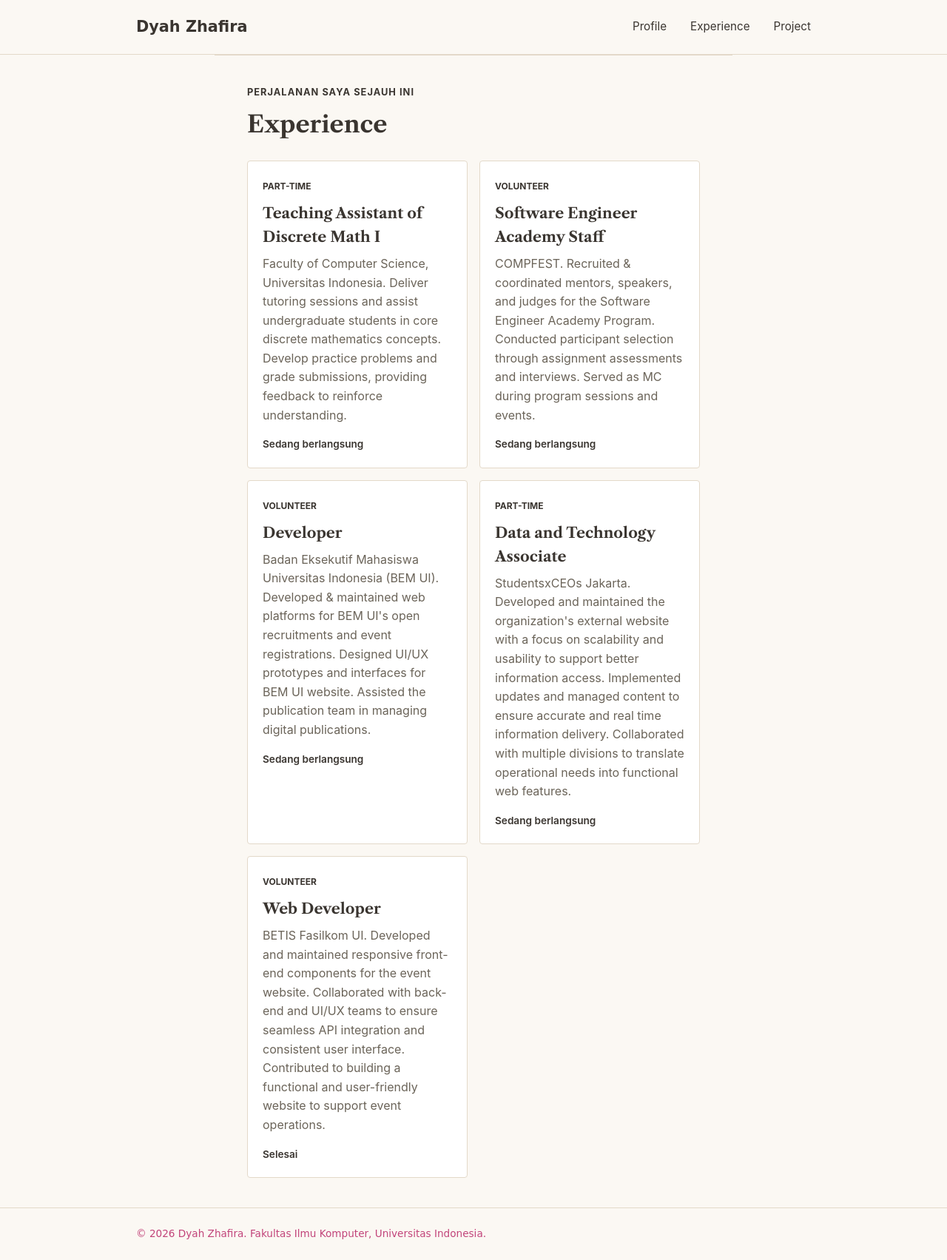
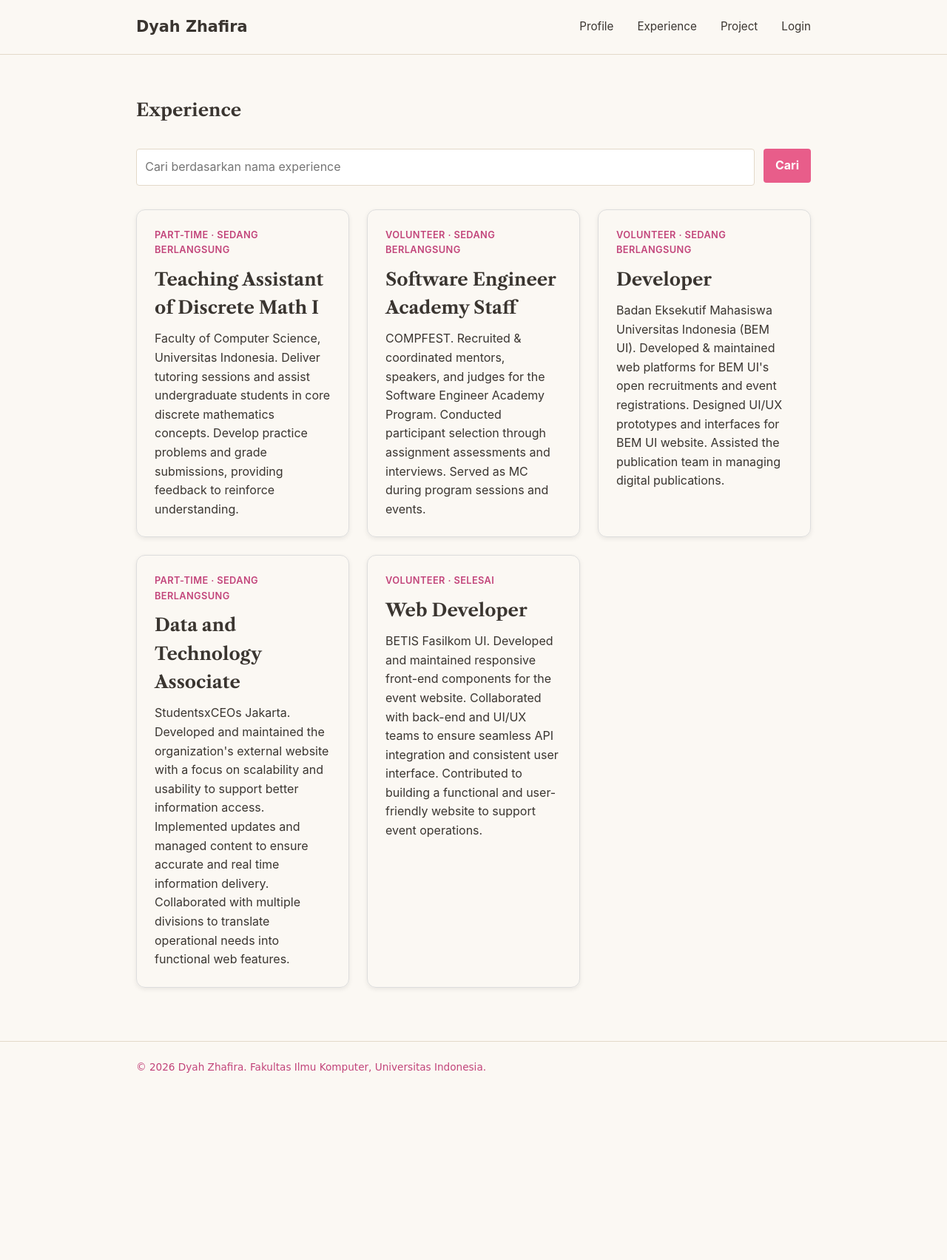
Before and after one commit to dyahzhafira/myportfolio, a Django app: page /experience/ in a window 1280 px wide. Shown: the whole page at 74% size. After the commit the page ends 1450 px from the top, so only its background shows below. Run offline with Django 5.2, Linux system fonts and the light colour scheme; data comes from the database, SQL or seed files in the repository; some web fonts are replaced.

Commit message:
feat: add frontend for admin n crud feature (project & experience)

```diff
--- a/main/views.py
+++ b/main/views.py
@@ -36,7 +36,6 @@ def _unique_slug(title):
     return slug
 
 
-# ---------- Public pages ----------
 
 def show_main(request):
     context = {
@@ -115,7 +114,6 @@ def show_project_detail(request, slug):
     )
 
 
-# ---------- Admin panel (staff only) ----------
 
 @staff_required
 def admin_dashboard(request):
--- a/portfolio/urls.py
+++ b/portfolio/urls.py
@@ -18,7 +18,5 @@ urlpatterns = [
         auth_views.LogoutView.as_view(),
         name="logout",
     ),
-        path("admin/", admin.site.urls),
-    path("", include("main.urls")),
     path("accounts/", include("django.contrib.auth.urls")),
 ]
--- a/static/css/style.css
+++ b/static/css/style.css
@@ -335,6 +335,13 @@ button:focus-visible,
     text-transform: uppercase;
     letter-spacing: 0.03em;
 }
+.project-thumbnail {
+    width: 100%;
+    height: 180px;
+    object-fit: cover;
+    border-radius: 12px;
+    margin-bottom: 1rem;
+}
 
 
 .tech-stack {
@@ -442,7 +449,7 @@ button:focus-visible,
     font-weight: 600;
 }
 
-/* ===== Project detail page ===== */
+/* Project detail page */
 #project-detail {
     padding: 40px 20px;
 }
@@ -493,7 +500,7 @@ button:focus-visible,
     line-height: 1.7;
 }
 
-/* ===== Project form & search ===== */
+/* Project form & search */
 .project-form {
     width: 100%;
     max-width: 600px;
@@ -549,6 +556,20 @@ button:focus-visible,
     text-decoration: none;
 }
 
+.button-nav {
+    display: inline-block;
+    height: fit-content;
+    border: 0;
+    border-radius: var(--radius);
+    padding: 0.65rem 1rem;
+    background: var(--rose-bold);
+    color: white;
+    cursor: pointer;
+    font: inherit;
+    font-weight: 700;
+    text-decoration: none;
+}
+
 .button-secondary {
     background: var(--ink);
 }
@@ -563,7 +584,8 @@ button:focus-visible,
     justify-content: space-between;
     align-items: center;
     gap: 1rem;
-    margin-bottom: 1.5rem;
+    margin-bottom: 6rem;
+    margin-top: 6rem;
 }
 
 .project-add-button {
@@ -711,3 +733,146 @@ button:focus-visible,
         text-align: center;
     }
 }
+
+
+/* Page Layout & Spacing */
+
+body {
+    min-height: 100vh;
+    display: flex;
+    flex-direction: column;
+}
+
+main {
+    flex: 1;
+    min-height: 60vh;
+}
+
+.experience-section,
+.projects-section {
+    padding: 4rem 0 6rem;
+    margin: 0;
+}
+
+.experience-section + .projects-section,
+.projects-section + .experience-section {
+    margin-top: 4rem;
+}
+
+#about {
+    padding-top: 4.5rem;
+    padding-bottom: 5rem;
+}
+
+#skills {
+    padding-top: 4rem;
+    padding-bottom: 5rem;
+}
+
+.site-footer {
+    margin-top: auto;
+}
+
+/* Navbar */
+.site-header nav {
+    align-items: center;
+    flex-wrap: wrap;
+}
+
+.nav-form {
+    margin: 0;
+}
+
+.nav-button {
+    padding: 0.3rem 0.9rem;
+    border: 1px solid var(--line);
+    border-radius: 999px;
+    background: #fff;
+    color: var(--ink);
+    font: inherit;
+    font-size: 0.85rem;
+    cursor: pointer;
+    transition: border-color 0.2s ease, color 0.2s ease;
+}
+
+.nav-button:hover,
+.nav-button:focus-visible {
+    border-color: var(--rose-bold);
+    color: var(--rose-text);
+}
+
+/* Login page */
+.auth-container {
+    max-width: 480px;
+}
+
+.auth-card {
+    padding: 1.75rem;
+    background: #fff;
+    border: 1px solid var(--line);
+    border-radius: var(--radius);
+    box-shadow: 2px 3px 8px rgba(58, 53, 48, 0.1);
+}
+
+/* ===== FINAL: unified page layout (Experience, Project, Admin, Forms) ===== */
+.projects-section {
+    padding: 3.5rem 0 4.5rem;
+    margin: 0;
+    border-top: 0;
+}
+
+.projects-section .section-kicker {
+    margin-bottom: 0.5rem;
+}
+
+.projects-section .project-header {
+    margin: 0 0 2rem;
+}
+
+.projects-section .project-search {
+    margin-bottom: 2rem;
+}
+
+.projects-section .projects-grid {
+    margin-top: 0;
+}
+
+.projects-section .project-form {
+    margin-top: 0;
+}
+
+#project-detail {
+    padding: 3.5rem 20px 4.5rem;
+}
+
+.admin-block {
+    margin-top: 3.5rem;
+}
+
+.admin-block .project-header {
+    margin: 0 0 1.5rem;
+}
+
+/* navbar logout button */
+.site-header nav form {
+    margin: 0;
+}
+
+.site-header .button-nav {
+    padding: 0.35rem 1rem;
+    border: 1px solid var(--rose-bold);
+    border-radius: 999px;
+    background: var(--rose-bold);
+    color: #fff;
+    font: inherit;
+    font-size: 0.85rem;
+    font-weight: 700;
+    cursor: pointer;
+    transition: background-color 0.2s ease, border-color 0.2s ease;
+}
+
+.site-header .button-nav:hover,
+.site-header .button-nav:focus-visible {
+    background: var(--rose-text);
+    border-color: var(--rose-text);
+}
--- a/templates/base.html
+++ b/templates/base.html
@@ -1,4 +1,5 @@
 {% load static %}
+
 <!DOCTYPE html>
 <html lang="en">
 <head>
@@ -7,28 +8,54 @@
     <link rel="preconnect" href="https://fonts.googleapis.com">
     <link rel="preconnect" href="https://fonts.gstatic.com" crossorigin>
     <link href="https://fonts.googleapis.com/css2?family=Libre+Caslon+Text:wght@700&family=La+Belle+Aurore&display=swap" rel="stylesheet">
-    <link rel="stylesheet" href="/static/css/style.css">
+    <link rel="stylesheet" href="{% static 'css/style.css' %}">
     {% block meta %}{% endblock meta %}
 </head>
 <body>
-    <a href="#main-content" class="skip-link">Lewati ke konten utama</a>
+    <a href="#main-content" class="skip-link">
+        Lewati ke konten utama
+    </a>
 
     <header class="site-header">
         <div class="container">
-            <a href="{% url 'main:show_main' %}" class="brand handwritten">{{ name }}</a>
+            <a href="{% url 'main:show_main' %}" class="brand handwritten">
+                {{ name|default:"Dyah Zhafira" }}
+            </a>
             <nav>
                 <a href="{% url 'main:show_main' %}">Profile</a>
                 <a href="{% url 'main:show_experience' %}">Experience</a>
                 <a href="{% url 'main:show_project' %}">Project</a>
+
+                {% if user.is_authenticated %}
+                    {% if user.is_staff %}
+                        <a href="{% url 'main:admin_dashboard' %}">
+                            Admin Dashboard
+                        </a>
+                    {% endif %}
+
+                    <form method="POST" action="{% url 'logout' %}" class="nav-form">
+                        {% csrf_token %}
+                        <button type="submit" class="button-nav">
+                            Logout
+                        </button>
+                    </form>
+                {% else %}
+                    <a href="{% url 'login' %}">Login</a>
+                {% endif %}
             </nav>
         </div>
     </header>
 
-    {% block content %}{% endblock content %}
+    <main id="main-content">
+        {% block content %}{% endblock content %}
+    </main>
 
     <footer class="site-footer">
         <div class="container">
-            <p class="handwritten">&copy; 2026 {{ name }}. Fakultas Ilmu Komputer, Universitas Indonesia.</p>
+            <p class="handwritten">
+                &copy; 2026 {{ name|default:"Dyah Zhafira" }}.
+                Fakultas Ilmu Komputer, Universitas Indonesia.
+            </p>
         </div>
     </footer>
 </body>
--- a/templates/experience.html
+++ b/templates/experience.html
@@ -1,35 +1,41 @@
 {% extends "base.html" %}
 {% block meta %}
-    <title>{{ name }}</title>
+    <title>Experience - {{ name }}</title>
 {% endblock meta %}
 {% block content %}
     <main>
-        <section class="experience-section" id="experience">
+        <section class="projects-section" id="experience-page">
             <div class="container">
-                <p class="section-kicker">Perjalanan saya sejauh ini</p>
-                <h1>Experience</h1>
+                <div class="project-header">
+                    <h1>Experience</h1>
+                </div>
 
-                <div class="experience-grid">
+                <form method="get" action="{% url 'main:show_experience' %}" class="project-search">
+                    <input type="search"
+                           name="title"
+                           value="{{ title_query }}"
+                           placeholder="Cari berdasarkan nama experience"
+                           class="project-search__input"
+                           aria-label="Cari berdasarkan nama experience">
+                    <button type="submit" class="button">Cari</button>
+                </form>
+
+                <div class="projects-grid">
                     {% for experience in experience_list %}
-                        <article class="experience-card">
-                            <span class="experience-category">
-                                {{ experience.get_category_display }}
+                        <article class="project-card">
+                            <span class="project-tag">
+                                {{ experience.get_category_display }} ·
+                                {% if experience.is_ongoing %}Sedang berlangsung{% else %}Selesai{% endif %}
                             </span>
                             <h2>{{ experience.title }}</h2>
-                            <p class="experience-description">
-                                {{ experience.description }}
-                            </p>
-
-                            {% if experience.is_ongoing %}
-                                <p class="experience-status">Sedang berlangsung</p>
-                            {% else %}
-                                <p class="experience-status">Selesai</p>
-                            {% endif %}
+                            <p class="project-description">{{ experience.description }}</p>
                         </article>
                     {% empty %}
-                        <p class="empty-state">
-                            Belum ada pengalaman yang ditambahkan.
-                        </p>
+                        {% if title_query %}
+                            <p class="empty-state">Tidak ada experience dengan nama tersebut.</p>
+                        {% else %}
+                            <p class="empty-state">Belum ada pengalaman yang ditambahkan.</p>
+                        {% endif %}
                     {% endfor %}
                 </div>
             </div>
--- a/templates/project.html
+++ b/templates/project.html
@@ -8,10 +8,6 @@
             <div class="container">
                 <div class="project-header">
                     <h1>Projects</h1>
-                    <a href="{% url 'main:create_project' %}" class="button project-add-button">
-                        <span aria-hidden="true">+</span>
-                        Tambah Proyek
-                    </a>
                 </div>
 
                 <form method="get" action="{% url 'main:show_project' %}" class="project-search">
@@ -37,7 +33,6 @@
                                     <span class="tech-badge"><img src="https://cdn.simpleicons.org/{{ tech.icon }}" alt="" loading="lazy">{{ tech.name }}</span>
                                 {% endfor %}
                             </div>
-                            {% include "project_delete_modal.html" with project=project %}
                         </article>
                     {% empty %}
                         {% if title_query %}
```
Also changed, not shown: templates/admin/dashboard.html (added, +101 -0 lines), templates/admin/delete_modal.html (renamed from templates/project_delete_modal.html, +15 -18 lines), templates/admin/form.html (renamed from templates/projects_form.html, +12 -8 lines), templates/registration/login.html (added, +39 -0 lines), README.md.
